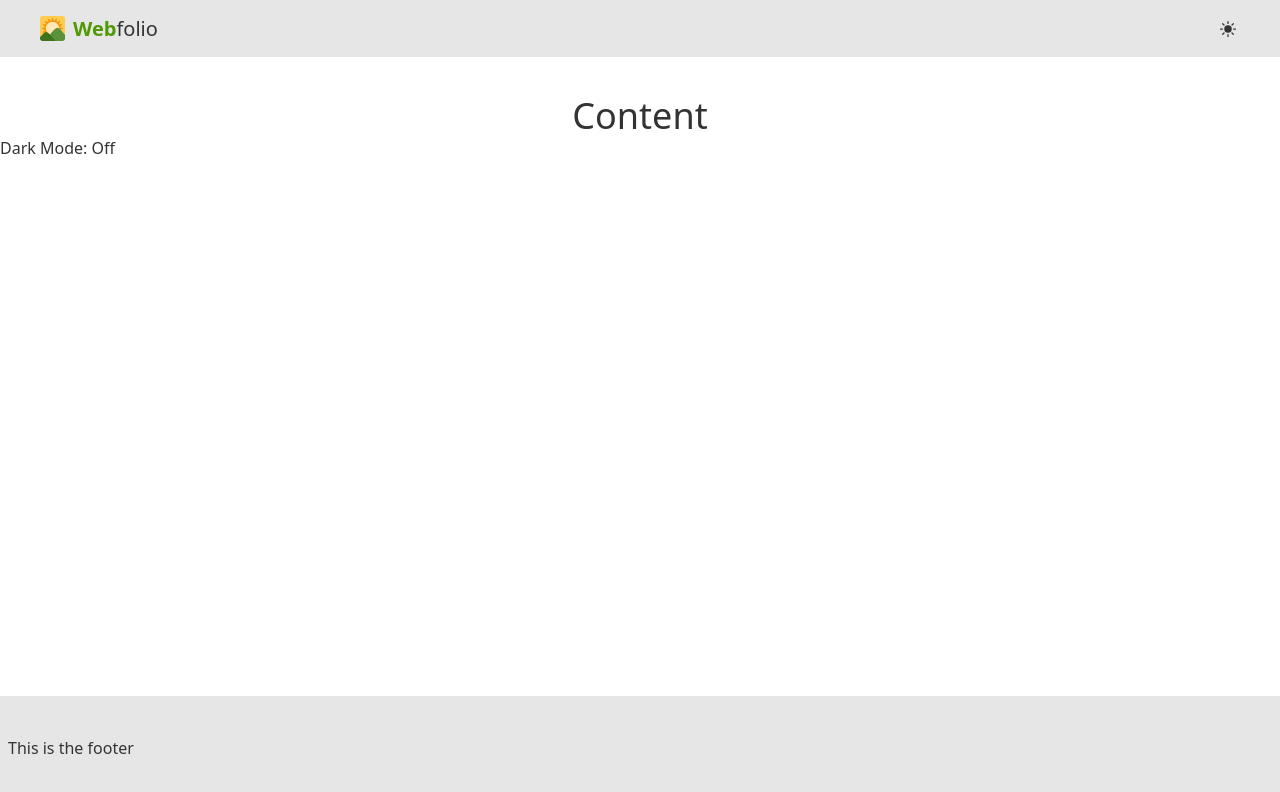
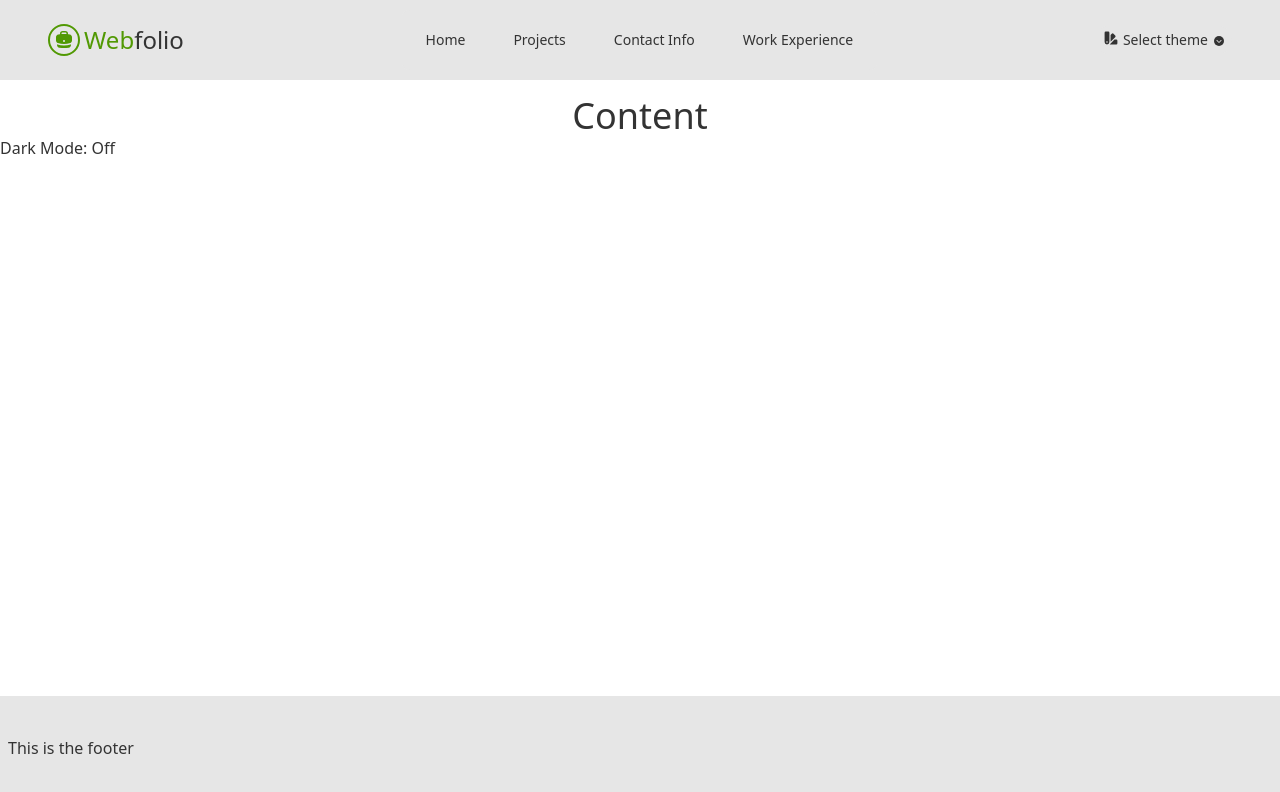
Before and after one commit to jegramos/sunrise-spa, a Vue app: page / in a window 1280 px wide. Shown: the top 792 px of the page. Built offline with nearby package versions, Linux system fonts and the light colour scheme.

Commit message:
:construction: WIP theme selector

```diff
--- a/package.json
+++ b/package.json
@@ -12,12 +12,16 @@
     "prepare": "husky install"
   },
   "dependencies": {
+    "@headlessui/tailwindcss": "^0.1.2",
+    "@headlessui/vue": "^1.7.7",
     "@heroicons/vue": "^2.0.13",
     "@vueuse/core": "^9.9.0",
     "axios": "^1.2.2",
     "chalk": "^5.2.0",
+    "daisyui": "^2.46.1",
     "flowbite": "^1.5.5",
     "pinia": "^2.0.28",
+    "pinia-plugin-persistedstate": "^3.0.2",
     "vue": "^3.2.45",
     "vue-axios": "^3.5.2",
     "vue-router": "^4.1.6"
--- a/src/App.vue
+++ b/src/App.vue
@@ -14,12 +14,11 @@
 import MenuBar from './components/AppNavBar.vue'
 import FooterComponent from './components/AppFooter.vue'
 import { onMounted } from 'vue'
-import { useThemeStore } from '@/stores/theme.js'
-import { initTheme } from '@/composables/theme.js'
+import { useThemeStore } from '@/stores/theme'
+import { useApplyTheme } from '@/composables/theme'
 
 const theme = useThemeStore()
 onMounted(() => {
-  console.log('selected theme')
-  initTheme(theme.selectedTheme)
+  useApplyTheme(theme.selectedTheme, theme.availableThemes)
 })
 </script>
--- a/src/assets/css/tailwind.css
+++ b/src/assets/css/tailwind.css
@@ -59,7 +59,7 @@
     --color-primary: 59, 191, 248;
     --color-bg-content-base: 15, 23, 41;
     --color-bg-content-section: 11, 19, 34;
-    --color-bg-content-section-hover: 94, 109, 138;
+    --color-bg-content-section-hover: 19, 32, 56;
     --color-bg-tooling: 29, 41, 58;
   }
 }
--- a/src/components/AppDarkModeSwitch.vue
+++ b/src/components/AppDarkModeSwitch.vue
@@ -1,6 +1,10 @@
 <template>
   <!-- Start Button -->
-  <button data-tooltip-target="tooltip-dark-mode-switch" class="navbar-item rounded-3xl" @click="useCycleThemes">
+  <button
+    data-tooltip-target="tooltip-dark-mode-switch"
+    class="navbar-item rounded-3xl hidden md:block"
+    @click="useCycleThemes"
+  >
     <sun-icon
       class="hover:text-theme-primary hover:scale-110 transition-all duration-300 theme-switcher-light-icon"
     ></sun-icon>
--- a/src/components/AppNavBar.vue
+++ b/src/components/AppNavBar.vue
@@ -1,20 +1,72 @@
 <template>
-  <nav class="top-0 z-100 fixed w-full bg-theme-section py-4 px-10 flex items-center justify-between">
-    <!-- Start Logo & Title -->
-    <div class="flex items-center">
-      <img src="../assets/images/logo-dark.svg" height="25" width="25" alt="Logo" class="mr-2 hidden dark:block" />
-      <img src="../assets/images/logo-light.svg" height="25" width="25" alt="Logo" class="mr-2 block dark:hidden" />
-      <h5 class="font-bold leading-tight text-theme-primary text-xl">
-        Web<span class="font-light text-theme-base">folio</span>
-      </h5>
+  <nav class="py-2.5 px-3 md:px-12 fixed w-full z-20 top-0 left-0 bg-theme-section">
+    <div class="flex flex-wrap items-center justify-between">
+      <!-- Start Logo and title -->
+      <div class="flex items-center">
+        <div class="border border-2 mr-1 rounded-3xl p-1 border-theme-primary">
+          <briefcase-icon class="text-theme-primary w-5 h-5" />
+        </div>
+        <h5 class="font-medium leading-loose text-theme-primary text-2xl">
+          Web<span class="font-extralight text-theme-base">folio</span>
+        </h5>
+      </div>
+      <!-- End logo and title -->
+      <!-- Start Utils section -->
+      <div class="flex md:order-2 items-center">
+        <!-- Start theme switcher -->
+        <app-theme-switcher />
+        <!-- End theme switcher -->
+        <!-- Start Github icon -->
+        <!-- Start Github icon -->
+        <!-- Start mobile hamburger -->
+        <button
+          data-collapse-toggle="navbar-sticky"
+          type="button"
+          class="inline-flex items-center p-2 text-sm text-theme-base rounded-lg md:hidden hover:text-theme-primary focus:outline-none focus:ring-2 focus:ring-theme-primary"
+          aria-controls="navbar-sticky"
+          aria-expanded="false"
+        >
+          <span class="sr-only">Open main menu</span>
+          <svg
+            class="w-6 h-6"
+            aria-hidden="true"
+            fill="currentColor"
+            viewBox="0 0 20 20"
+            xmlns="http://www.w3.org/2000/svg"
+          >
+            <path
+              fill-rule="evenodd"
+              d="M3 5a1 1 0 011-1h12a1 1 0 110 2H4a1 1 0 01-1-1zM3 10a1 1 0 011-1h12a1 1 0 110 2H4a1 1 0 01-1-1zM3 15a1 1 0 011-1h12a1 1 0 110 2H4a1 1 0 01-1-1z"
+              clip-rule="evenodd"
+            ></path>
+          </svg>
+        </button>
+        <!-- End mobile hamburger -->
+      </div>
+      <!-- End Utils section -->
+      <!-- Start Nav links -->
+      <div id="navbar-sticky" class="items-center justify-between hidden w-full md:flex md:w-auto md:order-1">
+        <ul
+          class="flex flex-col p-4 mt-4 rounded-lg bg-theme-tooling md:bg-theme-section md:flex-row md:space-x-8 md:mt-0 md:text-sm md:font-medium"
+        >
+          <li v-for="link in navLinks" :key="link.name">
+            <a
+              href="#"
+              class="block py-2 pl-3 pr-4 text-white text-theme-base rounded md:rounded-xl md:text-theme-base md:hover:bg-theme-section-hover md:py-1 md:px-2 focus:outline-none focus:outline-theme-primary focus:outline-1"
+            >
+              {{ link.name }}
+            </a>
+          </li>
+        </ul>
+      </div>
+      <!-- End Nav links -->
     </div>
-    <!-- End Logo & Title -->
-    <!-- Start DarkModeSwitch -->
-    <app-dark-mode-switch></app-dark-mode-switch>
-    <!-- End DarkModeSwitch -->
   </nav>
 </template>
 
 <script setup>
-import AppDarkModeSwitch from '@/components/AppDarkModeSwitch.vue'
+import AppThemeSwitcher from '@/components/AppThemeSwitcher.vue'
+import { BriefcaseIcon } from '@heroicons/vue/20/solid'
+
+const navLinks = [{ name: 'Home' }, { name: 'Projects' }, { name: 'Contact Info' }, { name: 'Work Experience' }]
 </script>
--- /dev/null
+++ b/src/components/AppThemeSwitcher.vue
@@ -0,0 +1,58 @@
+<template>
+  <popover class="relative">
+    <!-- Start button -->
+    <popover-button
+      class="bg-theme-section text-theme-base text-sm py-1 px-2 flex align-center rounded-2xl hover:bg-theme-section-hover focus:outline-none focus:outline-theme-primary focus:outline-1"
+    >
+      <swatch-icon class="w-4 h-4 mr-1" />
+      <div>Select theme</div>
+      <div class="bg-theme-inverted mt-1.5 ml-1.5 border-0 rounded-3xl">
+        <chevron-down-icon
+          class="w-2.5 h-2.5 text-theme-section ui-open:rotate-180 ui-open:transform transition-all duration-300"
+        />
+      </div>
+    </popover-button>
+    <!-- End button -->
+    <!-- Start transition for the panel -->
+    <transition
+      enter-active-class="transition duration-200 ease-out"
+      enter-from-class="translate-y-2 opacity-0"
+      enter-to-class="translate-y-0 opacity-100"
+      leave-active-class="transition duration-150 ease-in"
+      leave-from-class="translate-y-0 opacity-100"
+      leave-to-class="translate-y-2 opacity-0"
+    >
+      <!-- Start themes list -->
+      <popover-panel class="absolute z-10 mt-2 rounded bg-theme-tooling text-theme-tooling">
+        <div class="flex flex-col justify-start items-baseline pl-1 pr-3">
+          <div v-for="t in theme.availableThemes" :key="t">
+            <button class="p-2" @click="theme.switchTheme(t)">
+              {{ t[0].toUpperCase() + t.substring(1) + ' mode in another life of the word' }}
+            </button>
+          </div>
+        </div>
+      </popover-panel>
+      <!-- End themes list -->
+    </transition>
+    <!-- End transition for panel -->
+  </popover>
+</template>
+
+<script setup>
+import { useThemeStore } from '@/stores/theme.js'
+import { Popover, PopoverButton, PopoverPanel } from '@headlessui/vue'
+import { ChevronDownIcon, SwatchIcon } from '@heroicons/vue/20/solid'
+import { watch } from 'vue'
+import { storeToRefs } from 'pinia'
+import { useApplyTheme } from '@/composables/theme'
+
+const theme = useThemeStore()
+const { selectedTheme } = storeToRefs(theme)
+
+// Listen for theme selection and change CSS classes accordingly
+watch(selectedTheme, () => {
+  useApplyTheme(selectedTheme.value, theme.availableThemes)
+})
+</script>
+
+<style scoped></style>
--- a/src/composables/theme.js
+++ b/src/composables/theme.js
@@ -1,75 +1,15 @@
-import { useColorMode } from '@vueuse/core'
-
-const availableThemes = ['light', 'dark', 'space']
-const theme = useColorMode({
-  modes: {
-    // custom colors
-    dark: 'dark',
-    space: 'space',
-  },
-  emitAuto: true,
-})
-
-export const initTheme = (selectedTheme) => {
-  const themeClassName = `theme-${selectedTheme}`
-  document.getElementById('app-wrapper').classList.add(themeClassName)
-  setupThemeSwitcherTooltipText(selectedTheme)
-  setupThemeSwitcherIcon(selectedTheme)
-}
-
-export const useCycleThemes = () => {
-  const themeLength = availableThemes.length
-  const currentThemeIndex = availableThemes.indexOf(theme.value)
-  const isLastElement = themeLength - 1 === currentThemeIndex
-
-  if (availableThemes.indexOf(theme.value) > -1) {
-    const nextTheme = !isLastElement ? availableThemes[currentThemeIndex + 1] : availableThemes[0]
-    theme.value = nextTheme
-    const themeName = `theme-${nextTheme}`
-
-    // remove existing theme classes
-    for (const classTheme of availableThemes) {
-      document.getElementById('app-wrapper').classList.remove(`theme-${classTheme}`)
+export const useApplyTheme = (selectedTheme, availableThemes) => {
+  // remove existing theme classes
+  for (const themeName of availableThemes) {
+    if (selectedTheme !== themeName) {
+      document.getElementById('app-wrapper').classList.remove(`theme-${themeName}`)
+      continue
     }
 
-    // set the tooltip text for the theme mode switcher
-    setupThemeSwitcherTooltipText(nextTheme)
+    // Check the system pref if Auto is selected
+    if (themeName === 'auto') continue
 
-    // set the theme switcher icon
-    setupThemeSwitcherIcon(nextTheme)
-
-    // don't add any new classes for night mode, we'll use the default one
-    if (nextTheme === 'light') {
-      return { theme }
-    }
-
-    // we add the theme-${name} class for every other themes
-    document.getElementById('app-wrapper').classList.add(themeName)
-    return { theme }
+    // Inject the selected class to the parent tag
+    document.getElementById('app-wrapper').classList.add(`theme-${themeName}`)
   }
 }
-
-const setupThemeSwitcherTooltipText = (currentTheme) => {
-  const nextIndex = availableThemes.indexOf(currentTheme) + 1
-  const nextTheme =
-    nextIndex < availableThemes.length ? availableThemes[availableThemes.indexOf(currentTheme) + 1] : availableThemes[0]
-
-  const themeName = nextTheme[0].toUpperCase() + nextTheme.substring(1)
-  document.getElementById('theme-switcher-tooltip-text').innerText = `Switch to ${themeName} theme`
-}
-
-const setupThemeSwitcherIcon = (currentTheme) => {
-  const nextIndex = availableThemes.indexOf(currentTheme) + 1
-  const nextTheme =
-    nextIndex < availableThemes.length ? availableThemes[availableThemes.indexOf(currentTheme) + 1] : availableThemes[0]
-
-  // we're using classname instead of id because hero icons does not render the id attribute of SGVs
-  document.getElementsByClassName(`theme-switcher-${nextTheme}-icon`).item(0).classList.remove('hidden')
-
-  // hide the inactive theme icons
-  for (const availableTheme of availableThemes) {
-    if (nextTheme !== availableTheme) {
-      document.getElementsByClassName(`theme-switcher-${availableTheme}-icon`).item(0).classList.add('hidden')
-    }
-  }
-}
--- a/src/plugins/pinia.js
+++ b/src/plugins/pinia.js
@@ -1,4 +1,10 @@
 import { vueApp } from '@/app.js'
 import { createPinia } from 'pinia'
+import piniaPluginPersistedState from 'pinia-plugin-persistedstate'
 
-vueApp.use(createPinia())
+const pinia = createPinia()
+
+// Use a state persistence library for page reloads
+pinia.use(piniaPluginPersistedState)
+
+vueApp.use(pinia)
--- a/src/stores/theme.js
+++ b/src/stores/theme.js
@@ -16,7 +16,8 @@ export const useThemeStore = defineStore('theme', {
     availableThemes: ['auto', 'light', 'dark', 'space'],
   }),
   actions: {
-    switchTheme: (selectedTheme) => {
+    switchTheme(selectedTheme) {
+      this.selectedTheme = selectedTheme
       theme.value = selectedTheme
     },
   },
```
Also changed, not shown: tailwind.config.cjs (+37 -2 lines), 1 other file (tests, documents, lock files or other folders).
